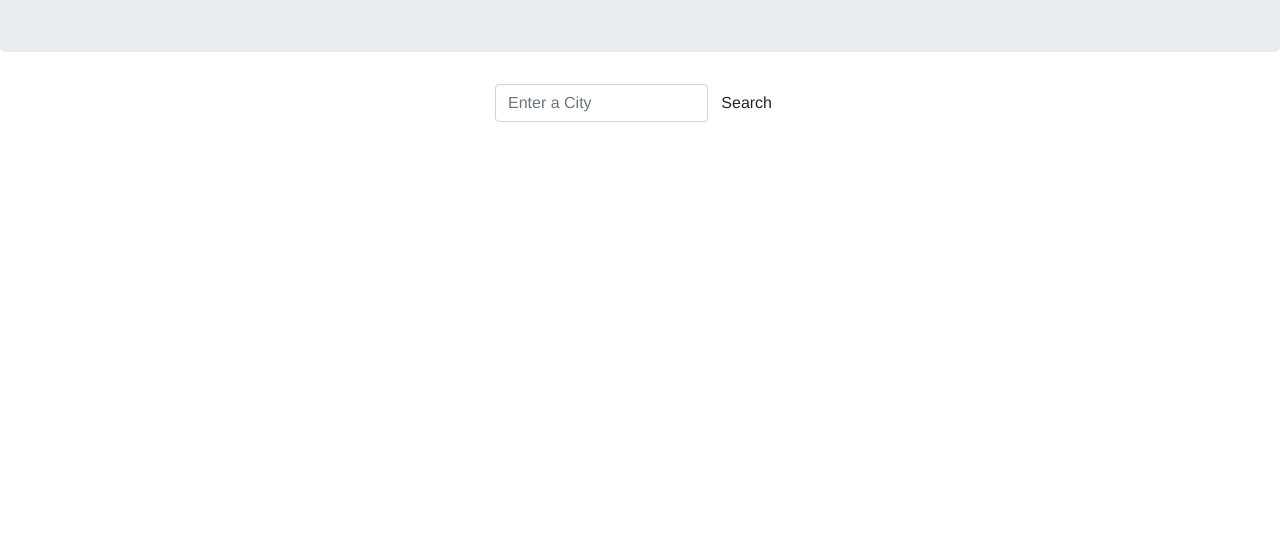
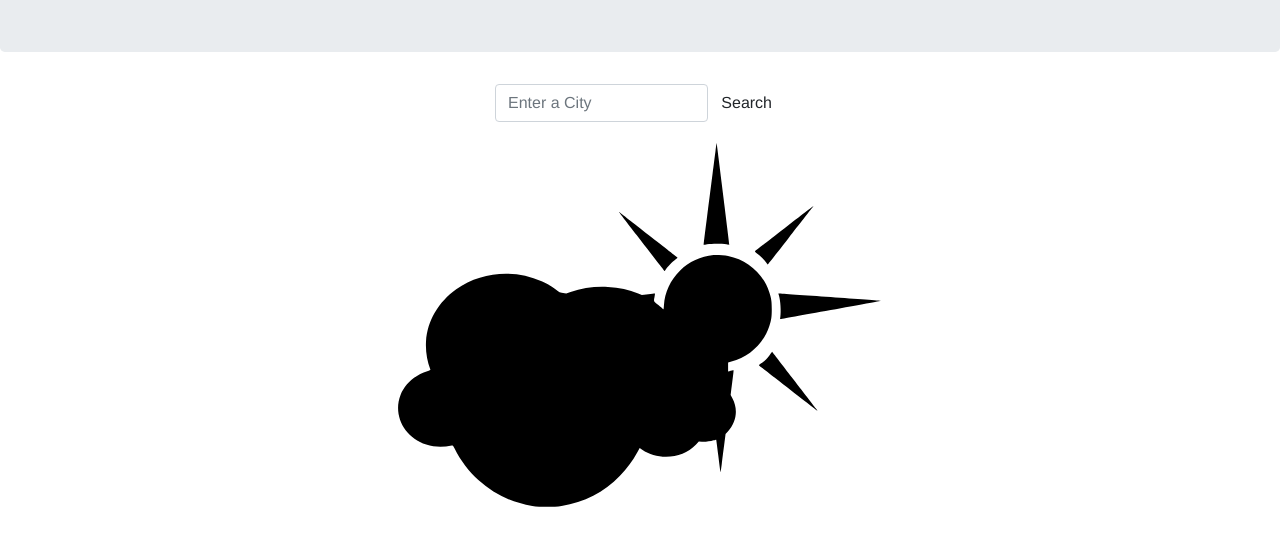
Before and after one commit to ya1sec/weatherdashboard, a plain HTML site: page index.html in a window 1280 px wide. Shown: the part 132-678 px from the top of the page. Drawn offline with nearby package versions, Linux system fonts and the light colour scheme.

Commit message:
home svg

```diff
--- a/index.html
+++ b/index.html
@@ -137,9 +137,9 @@
         </div>
       </div>
     </div>
-    <!-- <div class="row homepage">
+    <div class="row homepage">
       <img src="Assets/weather.svg" alt="sun and clouds" class="home spinner">
-    </div> -->
+    </div>
     <script src="Assets/script.js"></script>
   </body>
 </html>
```
